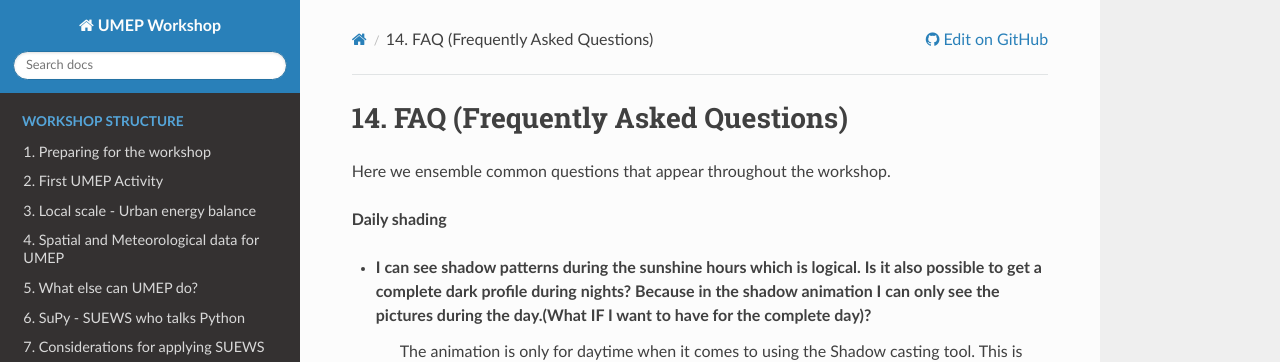
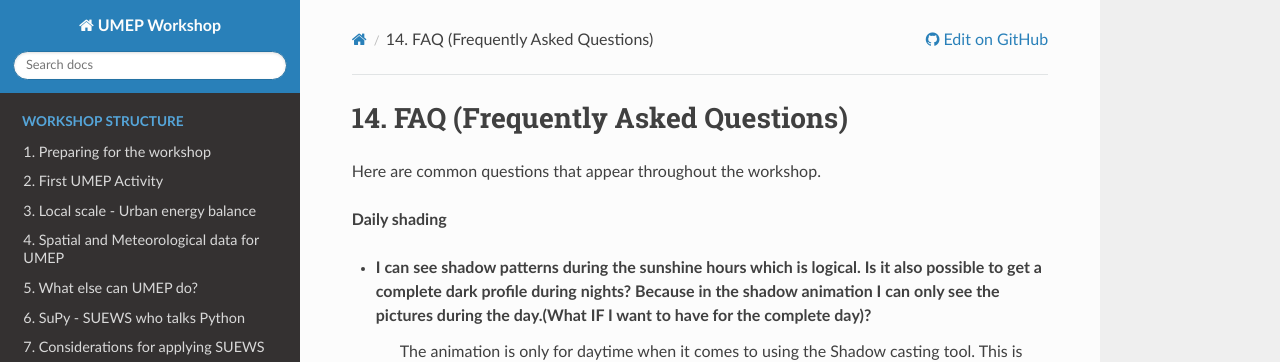
Before and after one commit to Urban-Meteorology-Reading/UMEP-Workshop, a Sphinx documentation site: the page built from source/FAQ.rst, in a window 1280 px wide. Shown: the top 362 px of the page. Built offline with Sphinx 7.4.7 and the Read the Docs theme 2.0.0, drawn with Linux system fonts in a browser that asks for light colours.

Commit message:
Update FAQ.rst

```diff
--- a/source/FAQ.rst
+++ b/source/FAQ.rst
@@ -3,7 +3,7 @@
 FAQ (Frequently Asked Questions)
 --------------------------------
 
-Here we ensemble common questions that appear throughout the workshop.
+Here are common questions that appear throughout the workshop.
 
 **Daily shading**
 
```
